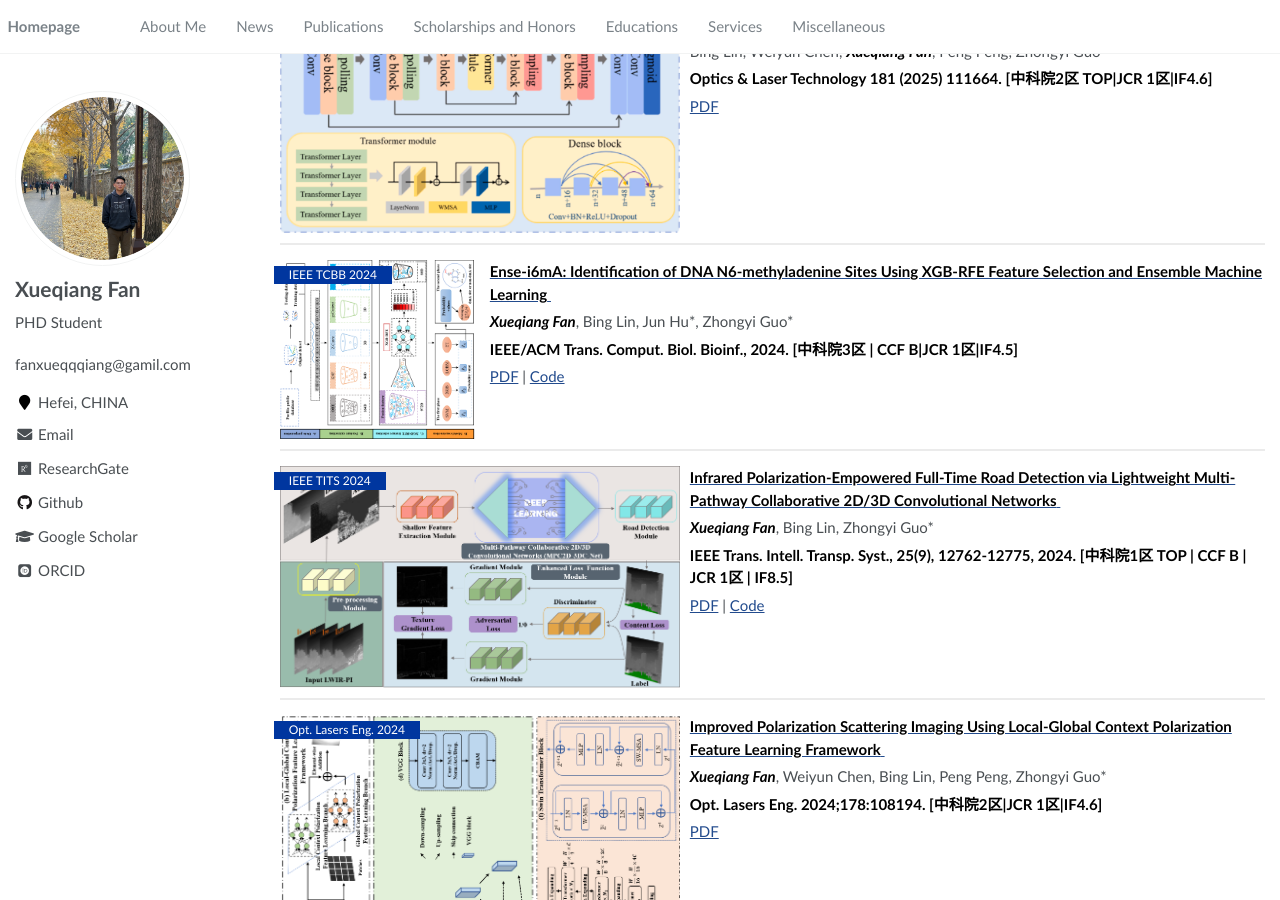
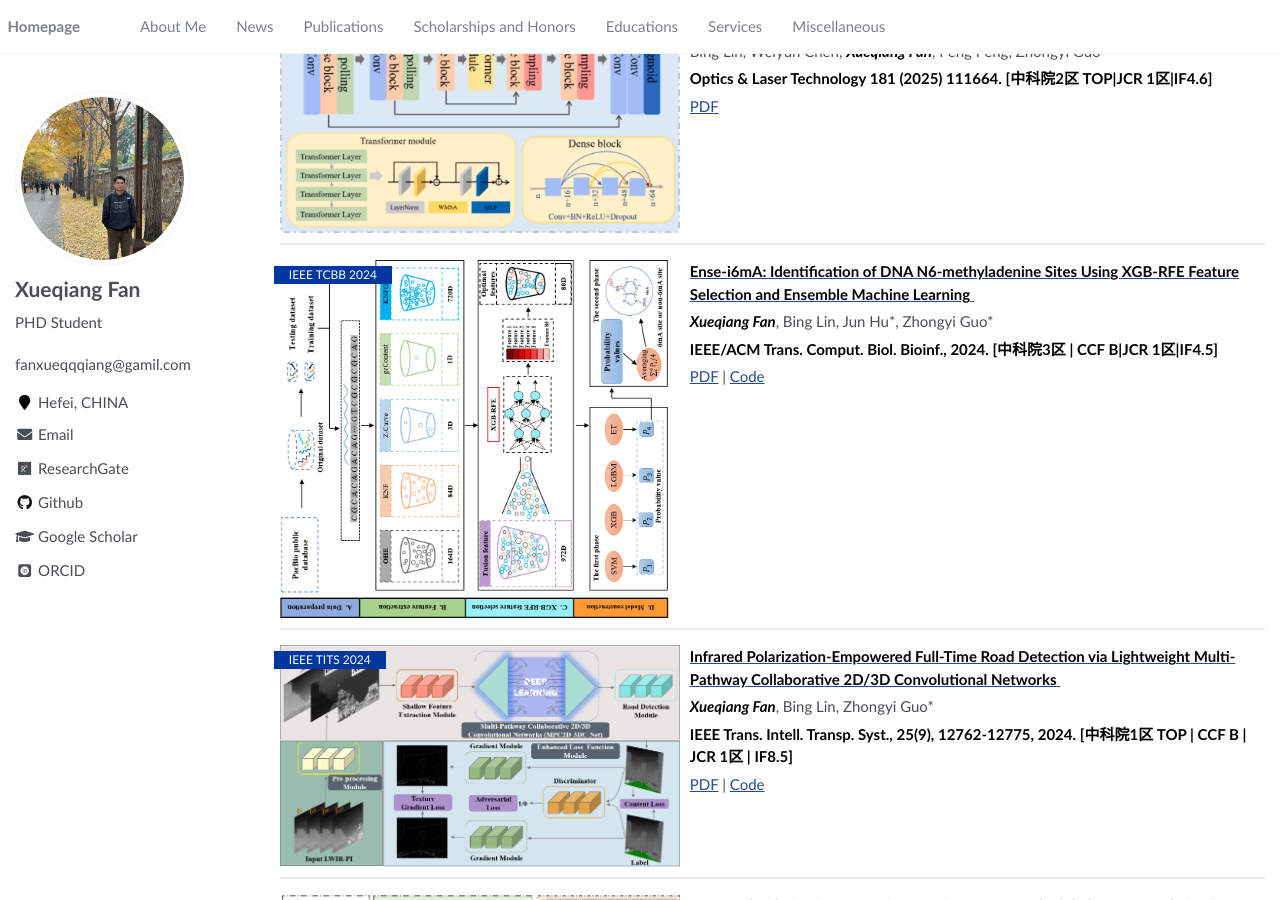
Before and after one commit to XueqiangF/xueqiangf.github.io, a Jekyll site: the page built from _pages/about.md, in a window 1280 px wide and 900 px high, scrolled down 1789 px. Built offline with Jekyll 4.4.1, drawn with Linux system fonts in a browser that asks for light colours; some web fonts are replaced; comment, search, counter and statistics services are not loaded.

Commit message:
Add files via upload

```diff
--- a/_pages/about.md
+++ b/_pages/about.md
@@ -142,7 +142,7 @@ Additionally, my early work focused on <strong>Computational Biology, specifical
 
 <dl><script async src="https://badge.dimensions.ai/badge.js" charset="utf-8"> </script>
     <div class="badge">IEEE TCBB 2024</div>
-	<dt><img align="left" width="200" height="400" hspace="10" wspace="20" src="../images/Ense-i6mA.png"></dt>
+	<dt><img align="left" width="400" height="400" hspace="10" wspace="20" src="../images/Ense-i6mA.png"></dt>
 	<dd><a href="https://doi.org/10.1109/TCBB.2024.3421228"><strong>Ense-i6mA: Identification of DNA N6-methyladenine Sites Using XGB-RFE Feature Selection and Ensemble Machine Learning</strong>
 	<span class="__dimensions_badge_embed__" data-doi="10.1109/TCBB.2024.3421228" data-style="large_rectangle" style="display: inline-block"></span> </a></dd>
 	<dd><font style="font-style:oblique"><strong>Xueqiang Fan</strong></font>, Bing Lin, Jun Hu*, Zhongyi Guo*</dd>
```
